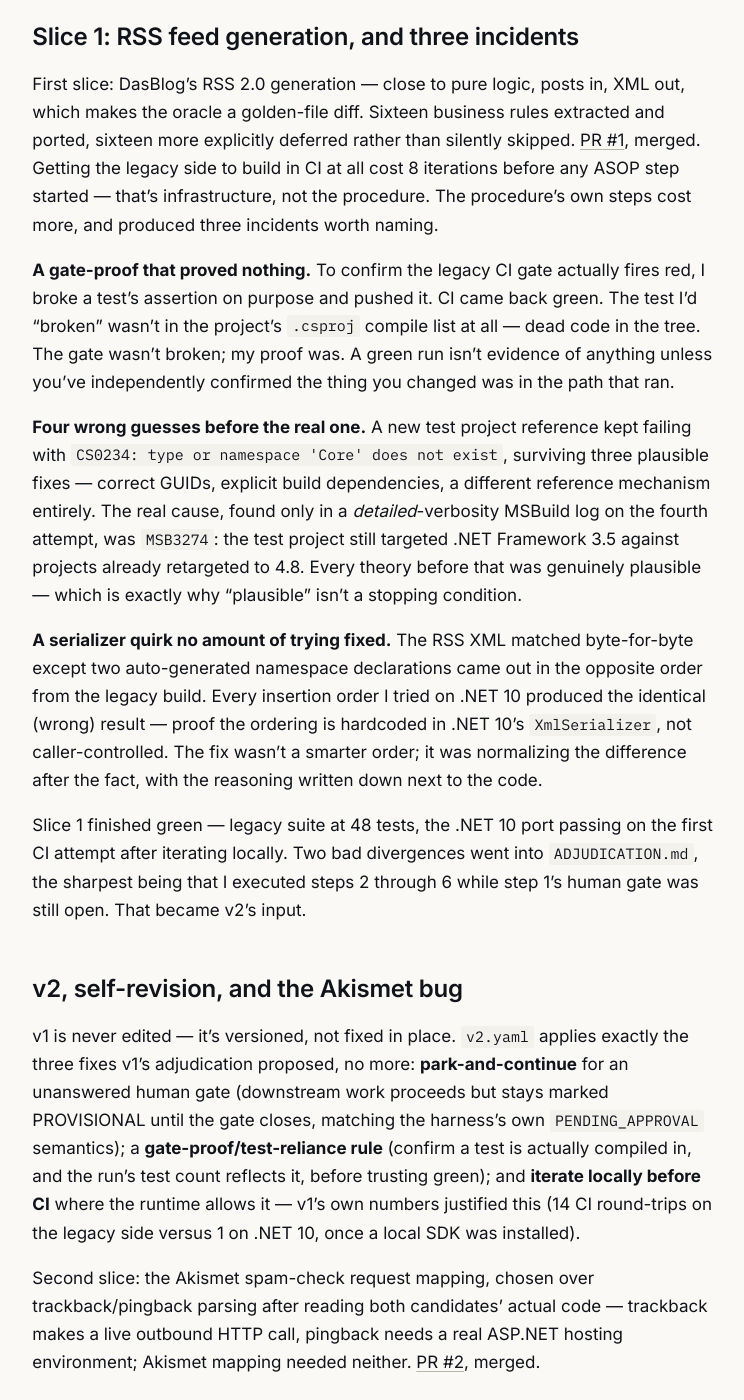
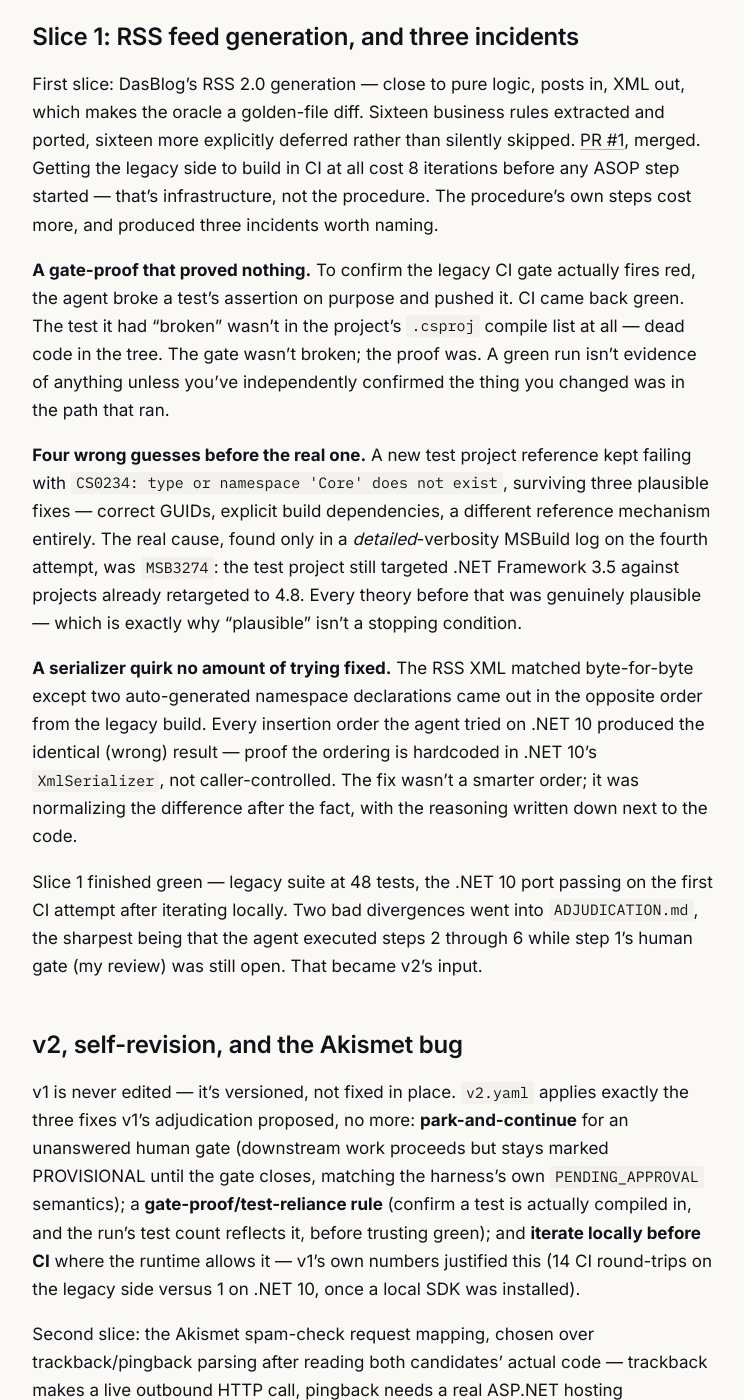
Before and after one commit to agentic-co/agentic-co.github.io, a Jekyll site: the page built from _posts/2026-09-29-legacy-modernization-with-an-asop.md, in a window 1280 px wide and 1400 px high, scrolled down 2307 px. Shown: the whole window, without its empty margins (267-1011 px from the left). Built offline with Jekyll 4.4.1, drawn with Linux system fonts in a browser that asks for light colours; some of the changed text lies outside the part shown.

Commit message:
Post: attribute POC actions to the agent, soften production-bug claim, count v1's dead /atom.ashx rewrite
Co-Authored-By: Claude Opus 5.5 (1M context) <noreply@anthropic.com>
Claude-Session: https://claude.ai/code/session_013PtyWHi9uCuaHCbWNL9d3h

```diff
--- a/_posts/2026-09-29-legacy-modernization-with-an-asop.md
+++ b/_posts/2026-09-29-legacy-modernization-with-an-asop.md
@@ -72,10 +72,10 @@ The procedure's own steps cost more, and produced three incidents worth
 naming.
 
 **A gate-proof that proved nothing.** To confirm the legacy CI gate
-actually fires red, I broke a test's assertion on purpose and pushed it.
-CI came back green. The test I'd "broken" wasn't in the project's
+actually fires red, the agent broke a test's assertion on purpose and pushed it.
+CI came back green. The test it had "broken" wasn't in the project's
 `.csproj` compile list at all — dead code in the tree. The gate wasn't
-broken; my proof was. A green run isn't evidence of anything unless you've
+broken; the proof was. A green run isn't evidence of anything unless you've
 independently confirmed the thing you changed was in the path that ran.
 
 **Four wrong guesses before the real one.** A new test project reference
@@ -89,7 +89,7 @@ plausible — which is exactly why "plausible" isn't a stopping condition.
 
 **A serializer quirk no amount of trying fixed.** The RSS XML matched
 byte-for-byte except two auto-generated namespace declarations came out in
-the opposite order from the legacy build. Every insertion order I tried on
+the opposite order from the legacy build. Every insertion order the agent tried on
 .NET 10 produced the identical (wrong) result — proof the ordering is
 hardcoded in .NET 10's `XmlSerializer`, not caller-controlled. The fix
 wasn't a smarter order; it was normalizing the difference after the fact,
@@ -97,8 +97,8 @@ with the reasoning written down next to the code.
 
 Slice 1 finished green — legacy suite at 48 tests, the .NET 10 port passing
 on the first CI attempt after iterating locally. Two bad divergences went
-into `ADJUDICATION.md`, the sharpest being that I executed steps 2 through
-6 while step 1's human gate was still open. That became v2's input.
+into `ADJUDICATION.md`, the sharpest being that the agent executed steps 2
+through 6 while step 1's human gate (my review) was still open. That became v2's input.
 
 ## v2, self-revision, and the Akismet bug
 
@@ -163,7 +163,7 @@ Smaller claim, but the evidence backs it.
 ## What didn't work, and what's next
 
 **No independent adjudicator** — every divergence above was self-adjudicated,
-me arguing about my own run. Disclosed as a limitation, not a result I'm
+the executing agent judging its own run. Disclosed as a limitation, not a result I'm
 proud of. **"Green means nothing" recurred one level up the stack than
 expected** — first a dead test, then a whole CI workflow — so v3's proposal
 generalizes the rule: a workflow claiming to have produced an artifact
```
Also changed, not shown: other parts of _posts/2026-09-29-legacy-modernization-with-an-asop.md (+3 -3 lines).
